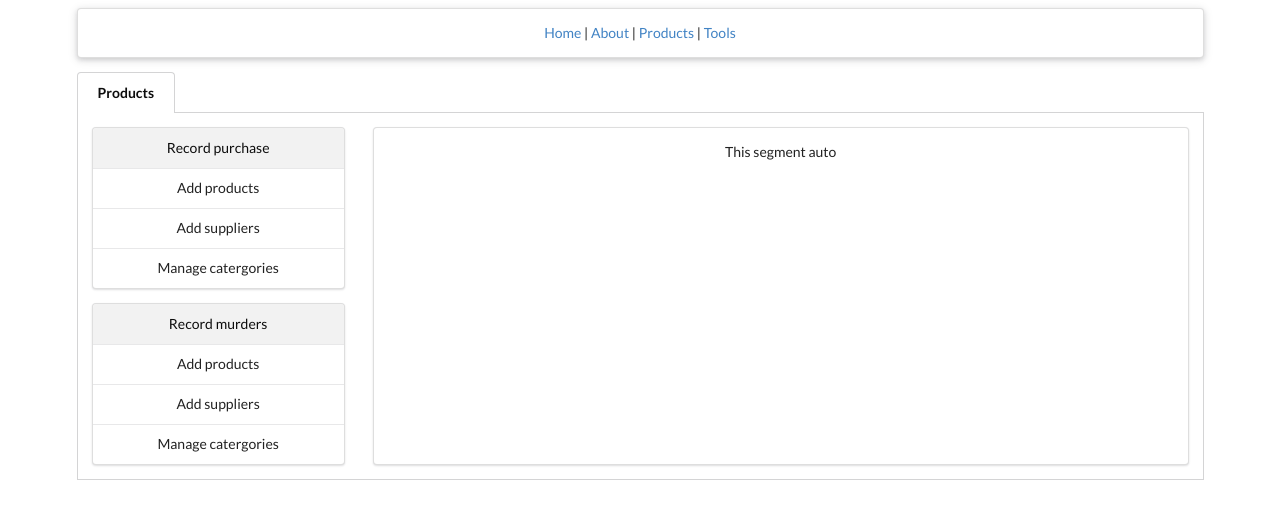
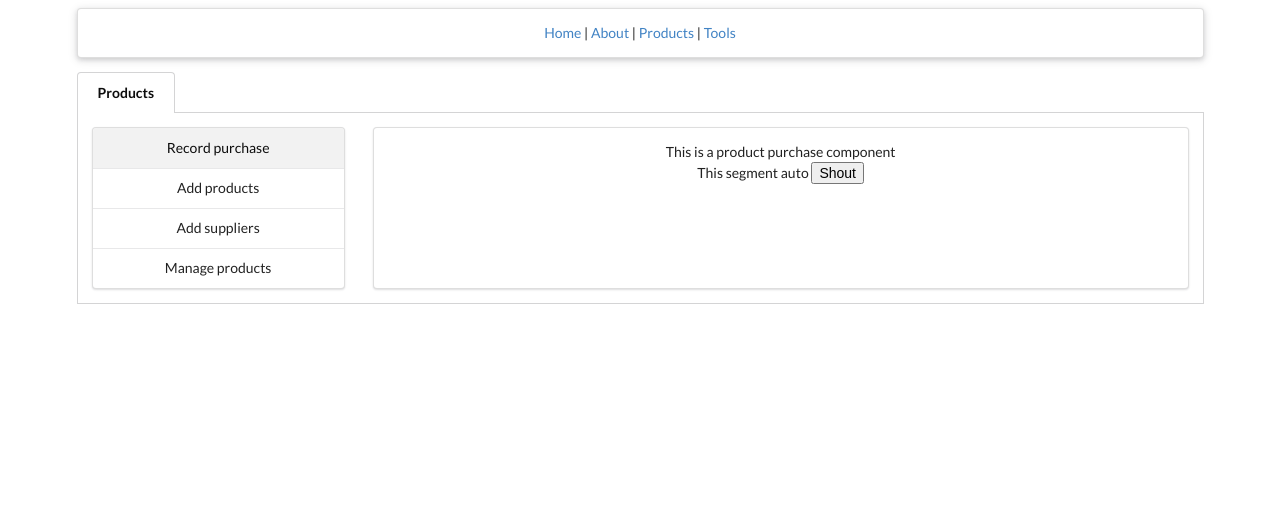
Before and after one commit to scott88lee/sam-dev, a Vue app in the folder frontend/: page /#/products in a window 1280 px wide. Shown: the top 518 px of the page. Built offline with nearby package versions, Linux system fonts and the light colour scheme.

Commit message:
Got menu selection to work

```diff
--- /dev/null
+++ b/frontend/src/components/products/purchase.vue
@@ -0,0 +1,5 @@
+<template>
+  <div>
+    This is a product purchase component
+  </div>
+</template>
--- a/frontend/src/views/Products.vue
+++ b/frontend/src/views/Products.vue
@@ -7,20 +7,38 @@
       <div class="ui grid">
         <div class="four wide column">
           <div class="ui vertical fluid menu">
-            <a class="item active">Record purchase</a>
-            <a class="item">Add products</a>
-            <a class="item">Add suppliers</a>
-            <a class="item">Manage catergories</a>
-          </div>
-          <div class="ui vertical fluid menu">
-            <a class="item active">Record murders</a>
-            <a class="item">Add products</a>
-            <a class="item">Add suppliers</a>
-            <a class="item">Manage catergories</a>
+            <a
+              class="item"
+              @click="toggleMenu('purchase')"
+              v-bind:class="{ active: menu.purchase }"
+              >Record purchase</a
+            >
+            <a
+              class="item"
+              @click="toggleMenu('addproduct')"
+              v-bind:class="{ active: menu.addproduct }"
+              >Add products</a
+            >
+            <a
+              class="item"
+              @click="toggleMenu('addsupplier')"
+              v-bind:class="{ active: menu.addsupplier }"
+              >Add suppliers</a
+            >
+            <a
+              class="item"
+              @click="toggleMenu('manageproduct')"
+              v-bind:class="{ active: menu.manageproduct }"
+              >Manage products</a
+            >
           </div>
         </div>
         <div class="twelve wide stretched column">
-          <div class="ui segment">This segment auto</div>
+          <div class="ui segment">
+            <ProductPurchase v-if="menu.purchase" />
+            This segment auto
+            <button @click="shout">Shout</button>
+          </div>
         </div>
       </div>
     </div>
@@ -28,34 +46,32 @@
 </template>
 
 <script>
-import axios from "axios";
+//components
+import ProductPurchase from "@/components/products/purchase.vue";
+
 export default {
-  name: "tools",
+  name: "products",
+  components: {
+    ProductPurchase
+  },
   data() {
     return {
-      query: "Enter here",
-      results: "Results"
+      menu: {
+        purchase: true,
+        addproduct: false,
+        addsupplier: false
+      }
     };
   },
   methods: {
-    shout(word) {
-      console.log(word);
+    shout() {
+      console.log(this.menu);
     },
-    async post() {
-      let payload = {
-        mode: "sql",
-        queryString: this.query
-      };
-      try {
-        const response = await axios.post(
-          "http://localhost:3000/wildcard",
-          payload
-        );
-        console.log(response);
-        this.results = JSON.stringify(response.data);
-      } catch (error) {
-        console.error(error);
+    toggleMenu(selection) {
+      for (let item in this.menu) {
+        this.menu[item] = false;
       }
+      this.menu[selection] = true;
     }
   }
 };
```
